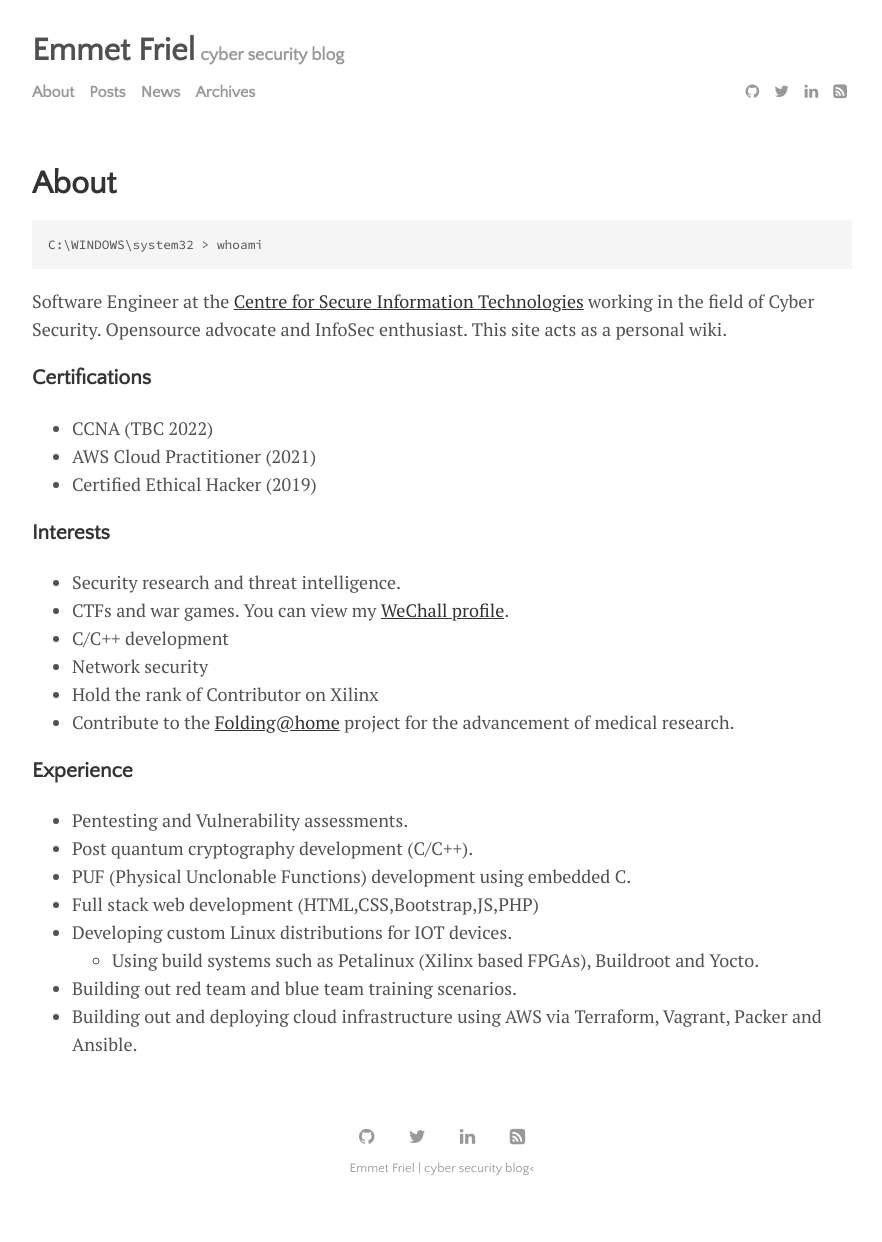
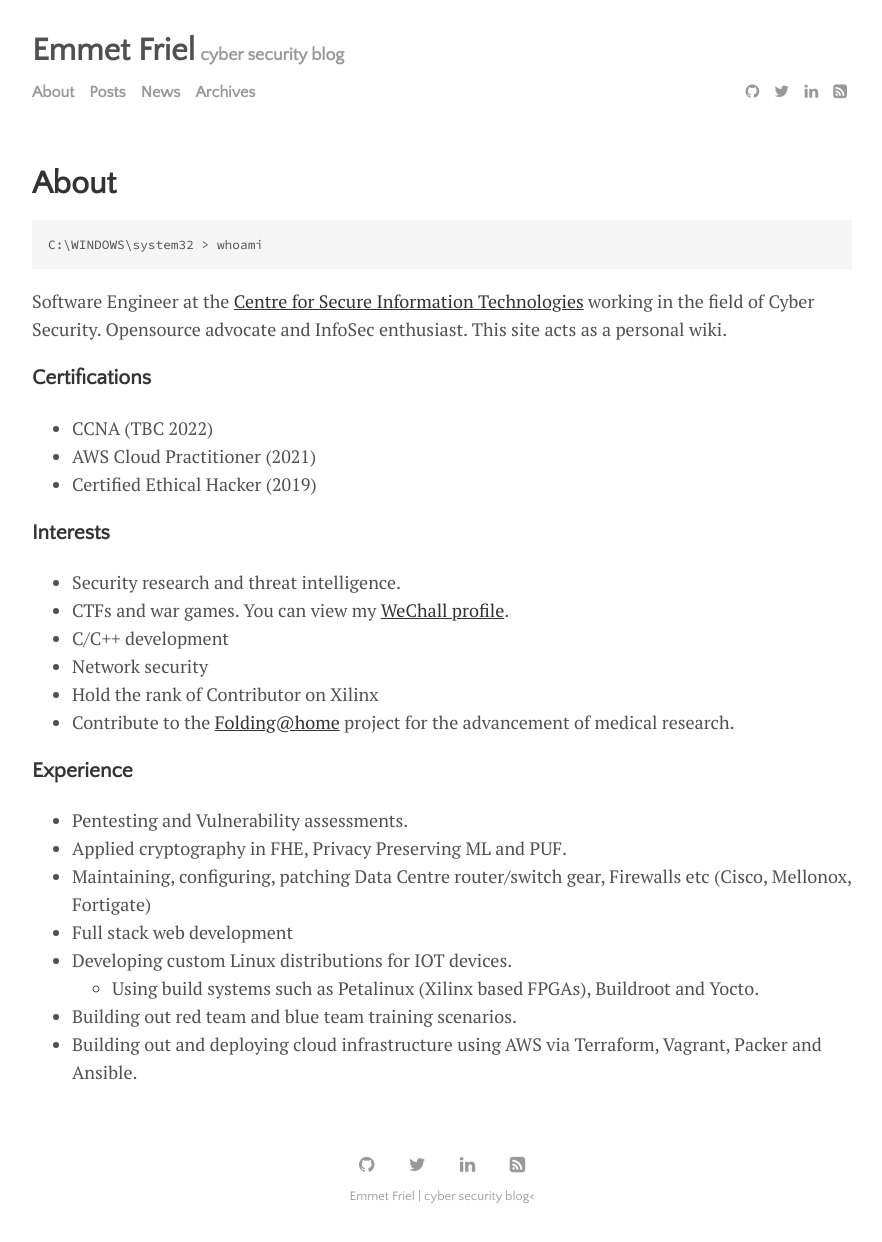
Before and after one commit to efriel94/ef_blog, a Jekyll site: the page built from menu/about.md, in a window 1280 px wide. Shown: the whole page, without its empty margins (198-1080 px from the left). Built offline with Jekyll 4.4.1, drawn with Linux system fonts in a browser that asks for light colours; comment, search, counter and statistics services are not loaded; before the commit the page ends 1214 px from its top, so only the background shows below that.

Commit message:
Updated about page

```diff
--- a/menu/about.md
+++ b/menu/about.md
@@ -26,9 +26,9 @@ Software Engineer at the [Centre for Secure Information Technologies](https://ww
 
 ### Experience
 - Pentesting and Vulnerability assessments.
-- Post quantum cryptography development (C/C++).
-- PUF (Physical Unclonable Functions) development using embedded C.
-- Full stack web development (HTML,CSS,Bootstrap,JS,PHP)
+- Applied cryptography in FHE, Privacy Preserving ML and PUF.
+- Maintaining, configuring, patching Data Centre router/switch gear, Firewalls etc (Cisco, Mellonox, Fortigate)
+- Full stack web development
 - Developing custom Linux distributions for IOT devices.
     - Using build systems such as Petalinux (Xilinx based FPGAs), Buildroot and Yocto.
 - Building out red team and blue team training scenarios.
```
